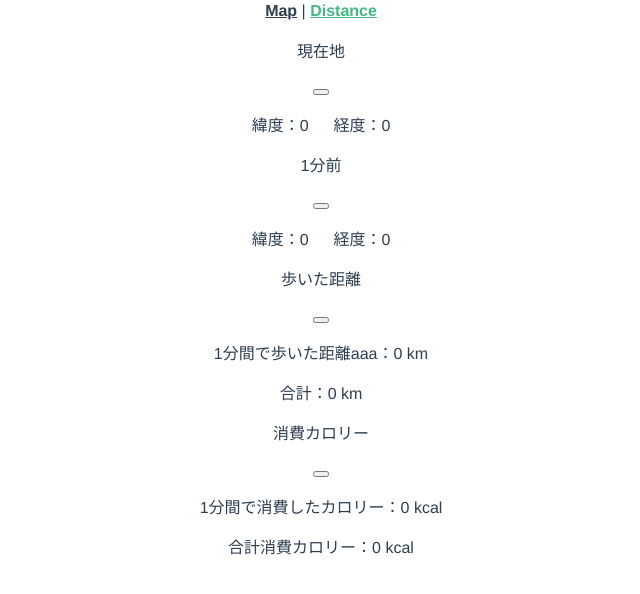
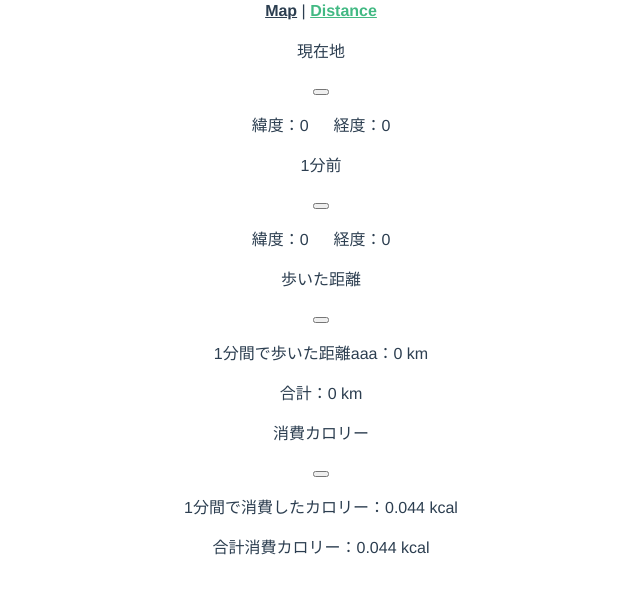
Before and after one commit to taichi7/vue-osmapapp, a Vue app: page /#/about in a window 1280 px wide. Shown: the top 594 px of the page, without its empty margins (319-959 px from the left). Built offline with nearby package versions, Linux system fonts and the light colour scheme; no server answers.

Commit message:
Update About.vue

```diff
--- a/src/views/About.vue
+++ b/src/views/About.vue
@@ -39,8 +39,8 @@
             <button class="delete" aria-label="delete"></button>
           </div>
           <div class="message-body">
-            <p>1分間で消費したカロリー：{{3*50*0.01665*d*1000*1.05 | round}} kcal</p>
-            <p>合計消費カロリー：{{3*50*0.01665*length*1000*1.05 | round}} kcal</p>
+            <p>1分間で消費したカロリー：{{3*50*0.01665*0.01665*1.05 | round}} kcal</p>
+            <p>合計消費カロリー：{{3*50*0.01665*0.01665*1.05 | round}} kcal</p>
           </div>
         </article>
       </div>
```
